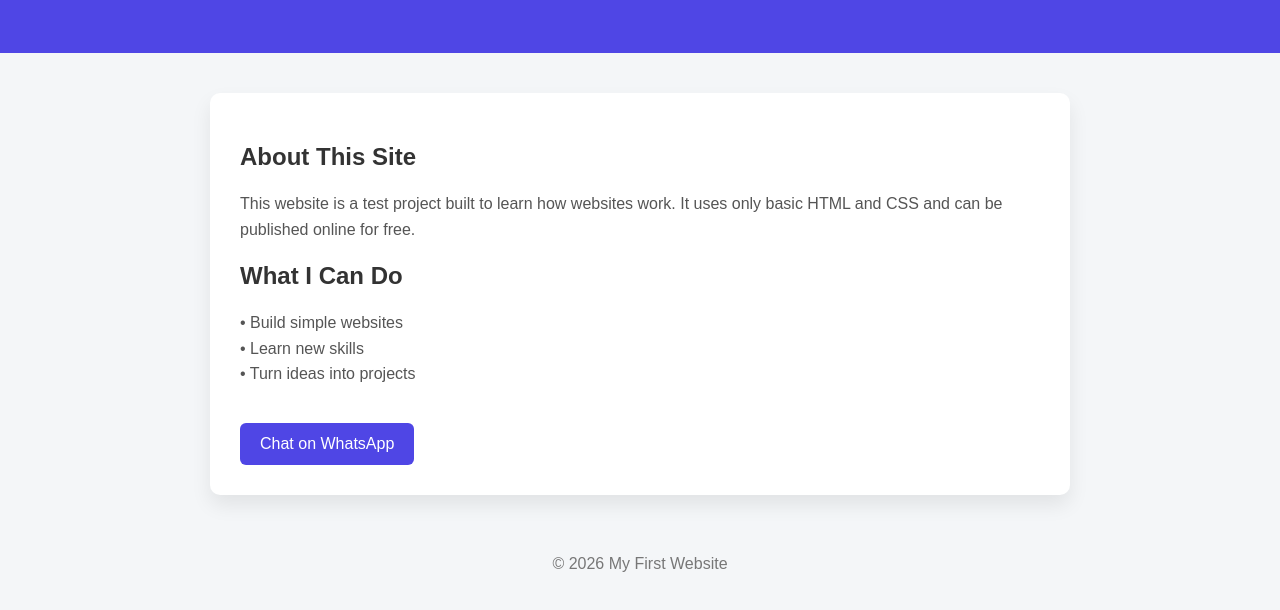
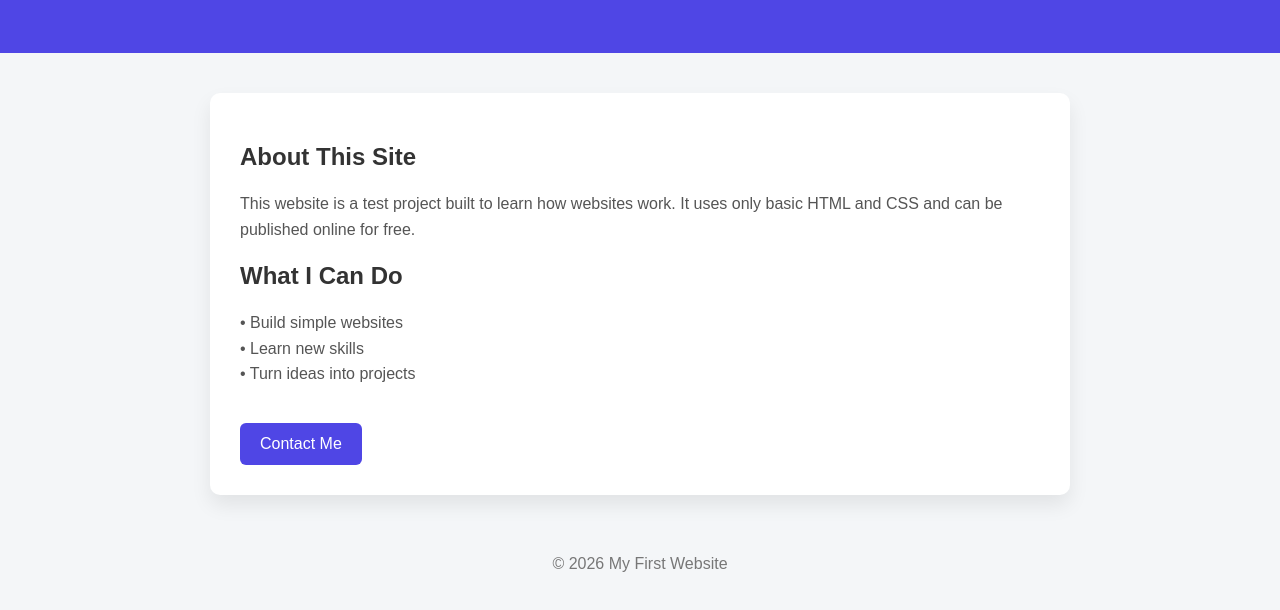
Before and after one commit to archilliescollins-code/my-first-website, a plain HTML site: page index.html in a window 1280 px wide. Shown: the part 148-758 px from the top of the page. Drawn offline with Linux system fonts and the light colour scheme.

Commit message:
Update index.html

```diff
--- a/index.html
+++ b/index.html
@@ -68,7 +68,7 @@
       • Turn ideas into projects
     </p>
 
-    <a href="https://wa.me/256760077472" class="button">Chat on WhatsApp</a>
+    <a href="#" class="button">Contact Me</a>
   </section>
 
   <footer>
```
